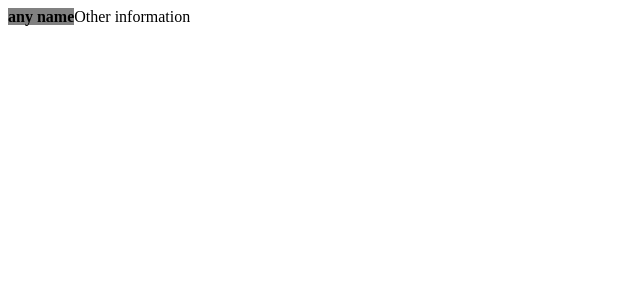
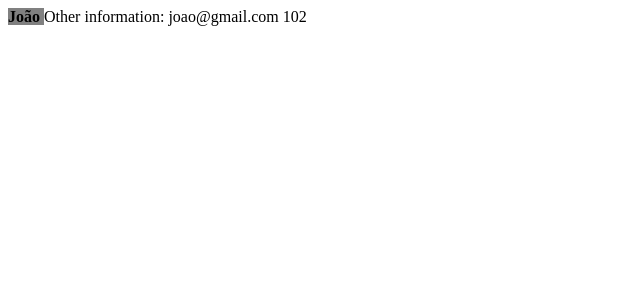
Before and after one commit to ingrisandrade/trybe_activities, a React (Create React App) app in the folder desenvolvimento-front-end/exercises_react_bloco_10/exercises/10.2/fixation-exercises-10-2-2-2-2-2/: page / in a window 1280 px wide. Shown: the top 300 px of the page, without its empty margins (0-640 px from the left). Built offline with nearby package versions, Linux system fonts and the light colour scheme.

Commit message:
uses the UserName and UserOtherInfo components

```diff
--- a/desenvolvimento-front-end/exercises_react_bloco_10/exercises/10.2/fixation-exercises-10-2-2-2-2-2/src/Table.jsx
+++ b/desenvolvimento-front-end/exercises_react_bloco_10/exercises/10.2/fixation-exercises-10-2-2-2-2-2/src/Table.jsx
@@ -20,8 +20,8 @@ class Table extends React.Component {
 
     return (
       <>
-      <UserName  />
-      <UserOtherInfo />
+      <UserName name={joao.name} />
+      <UserOtherInfo email={joao.email} id={joao.id} />
       </>
     );
   }
--- a/desenvolvimento-front-end/exercises_react_bloco_10/exercises/10.2/fixation-exercises-10-2-2-2-2-2/src/UserName.jsx
+++ b/desenvolvimento-front-end/exercises_react_bloco_10/exercises/10.2/fixation-exercises-10-2-2-2-2-2/src/UserName.jsx
@@ -3,8 +3,9 @@ import './UserName.css';
 
 class UserName extends React.Component {
   render() {
+    const name = this.props.name;
     return (
-      <span className="name">any name</span>
+      <span className="name"> { name } </span>
     );
   }
 }
--- a/desenvolvimento-front-end/exercises_react_bloco_10/exercises/10.2/fixation-exercises-10-2-2-2-2-2/src/UserOtherInfo.jsx
+++ b/desenvolvimento-front-end/exercises_react_bloco_10/exercises/10.2/fixation-exercises-10-2-2-2-2-2/src/UserOtherInfo.jsx
@@ -2,8 +2,9 @@ import React from "react";
 
 class UserOtherInfo extends React.Component {
   render() {
+    const { email, id } = this.props;
     return (
-      <span>Other information</span>
+      <span>Other information: { email } {id} </span>
     );
   }
 }
```
